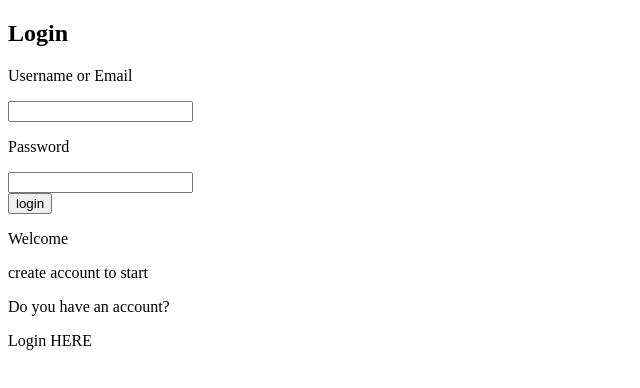
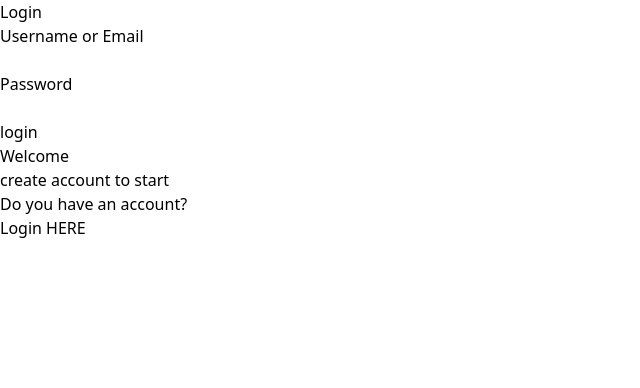
Before and after one commit to DeividBorges93/currency-exchange-frontend, a React (Vite) app: page /login in a window 1280 px wide. Shown: the top 388 px of the page, without its empty margins (0-640 px from the left). Built offline with nearby package versions, Linux system fonts and the light colour scheme.

Commit message:
build(config): :wrench: initial configuration from the Tailwind

```diff
--- /dev/null
+++ b/postcss.config.js
@@ -0,0 +1,6 @@
+module.exports = {
+  plugins: [
+    require('tailwindcss'),
+    require('autoprefixer'),
+  ]
+}
--- a/src/App.tsx
+++ b/src/App.tsx
@@ -1,7 +1,6 @@
+import { Navigate, Route, BrowserRouter as Router, Routes } from 'react-router-dom'
 import { useState } from 'react'
-import './App.css'
 import Register from './pages/Register';
-import { Navigate, Route, BrowserRouter as Router, Routes } from 'react-router-dom'
 import Login from './pages/Login';
 
 function App() {
@@ -14,7 +13,6 @@
           <Route path='/' element={ <Navigate to='/login' /> } />
           <Route path='/register' element={<Register />}/>
           <Route path='/login' element={<Login />}/>
-
         </Routes>
       </Router>
     </div>
--- a/src/index.css
+++ b/src/index.css
@@ -0,0 +1,3 @@
+@tailwind base;
+@tailwind components;
+@tailwind utilities;
--- /dev/null
+++ b/tailwind.config.js
@@ -0,0 +1,11 @@
+module.exports = {
+  mode: 'jit',
+  purge: ['./src/**/*.{js,jsx,ts,tsx}', './index.html'],
+  theme: {
+    extend: {},
+  },
+  variants: {
+    extend: {},
+  },
+  plugins: [],
+}
```
Also changed, not shown: src/App.css (deleted).
